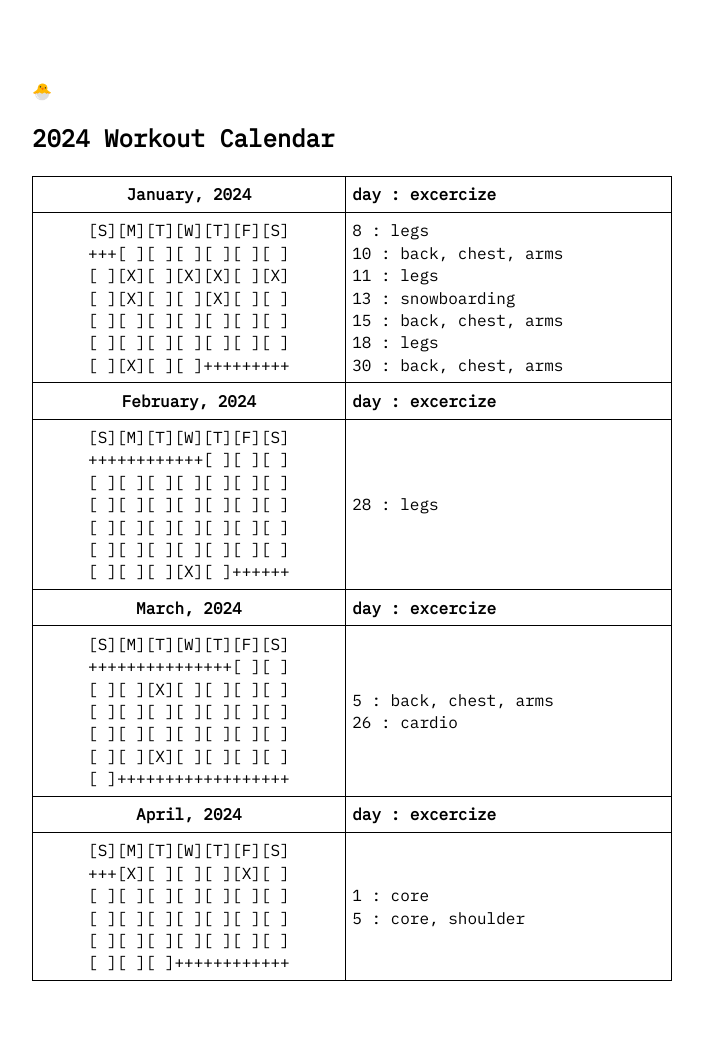
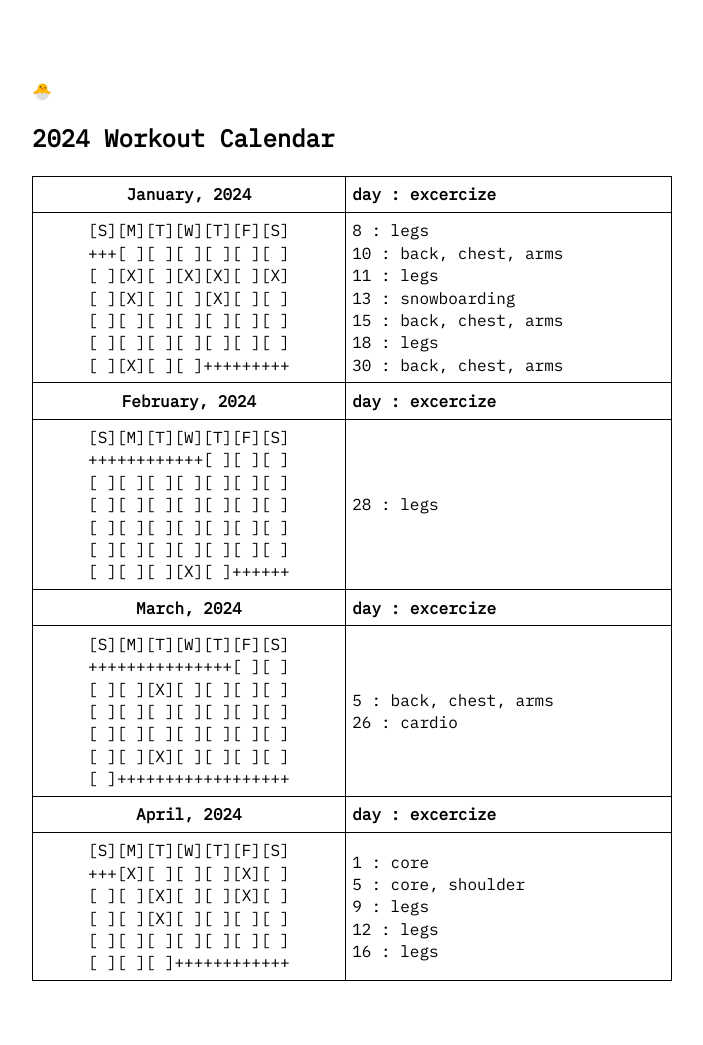
Before and after one commit to prolkh/prolkh.github.io, a Jekyll site: the page built from 2024-workout-calendar.md, in a window 1280 px wide. Shown: the whole page, without its empty margins (288-991 px from the left). Built offline with Jekyll 4.4.1, drawn with Linux system fonts in a browser that asks for light colours.

Commit message:
Update 2024_workout_calendar.yml

```diff
--- a/_data/2024_workout_calendar.yml
+++ b/_data/2024_workout_calendar.yml
@@ -50,10 +50,13 @@ entries:
     body1:
        '[S][M][T][W][T][F][S]<br>
         +++[X][ ][ ][ ][X][ ]<br>
-        [ ][ ][ ][ ][ ][ ][ ]<br>
-        [ ][ ][ ][ ][ ][ ][ ]<br>
+        [ ][ ][X][ ][ ][X][ ]<br>
+        [ ][ ][X][ ][ ][ ][ ]<br>
         [ ][ ][ ][ ][ ][ ][ ]<br>
         [ ][ ][ ]++++++++++++'
     body2:
        '1 : core<br>
-        5 : core, shoulder<br>'
+        5 : core, shoulder<br>
+        9 : legs<br>
+        12 : legs<br>
+        16 : legs<br>'
```
